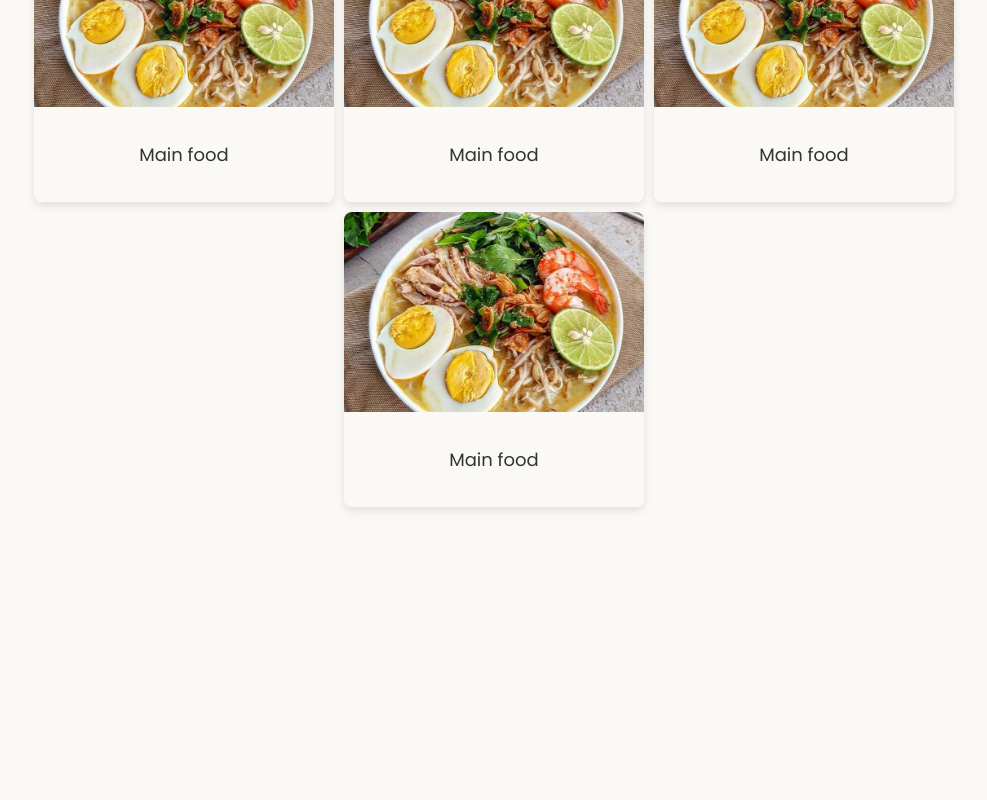
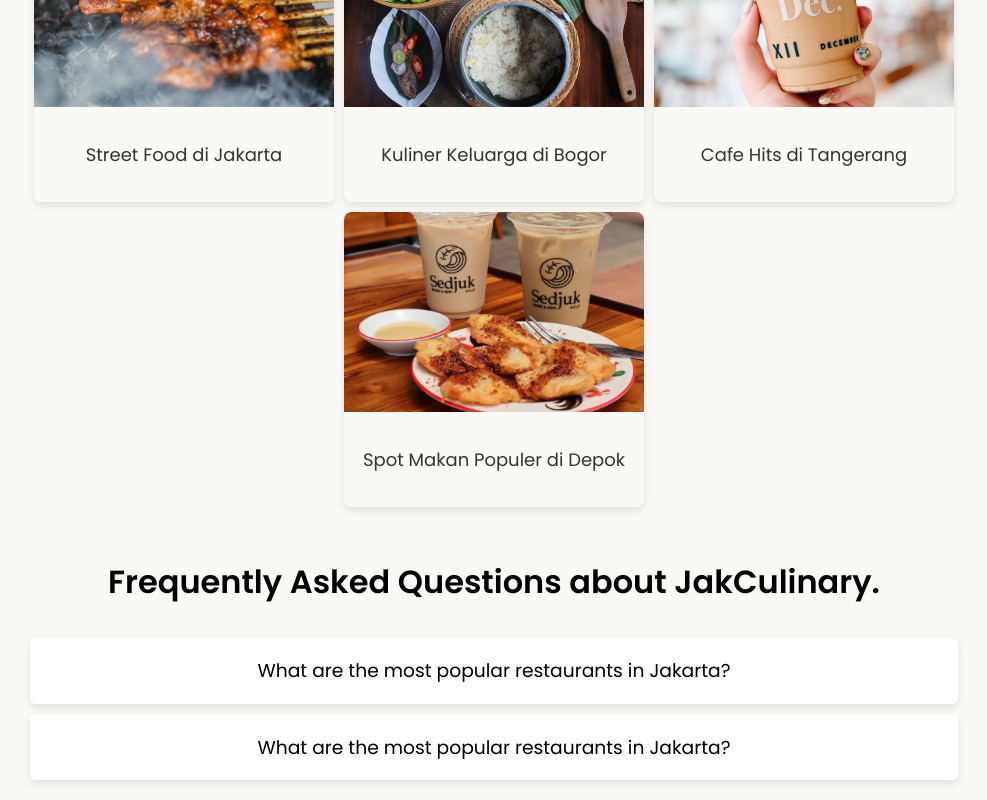
Before and after one commit to divanamecca/kel1_ti2B_tb2, a React (Vite) app: page / in a window 1280 px wide. Shown: the part 855-1655 px from the top of the page, without its empty margins (146-1133 px from the left). Before the commit the page ends 1382 px from the top, so only its background shows below. Built offline with nearby package versions, Linux system fonts and the light colour scheme.

Commit message:
i forgot what i am doin

```diff
--- a/konten/kategori.json
+++ b/public/konten/kategori.json
@@ -1,24 +1,24 @@
 {
   "kategori": [
     {
-      "nama": "Street Food Legendaris di Jakarta",
-      "slug": "street-food-legendaris-jakarta",
-      "image": "public/images/street-food.jpg"
+      "nama": "Street Food di Jakarta",
+      "slug": "street-food-jakarta",
+      "image": "./images/street-food.jpg"
     },
     {
       "nama": "Kuliner Keluarga di Bogor",
       "slug": "kuliner-keluarga-bogor",
-      "image": "public/images/kuliner-keluarga.jpg"
+      "image": "./images/kuliner-keluarga.jpg"
     },
     {
       "nama": "Cafe Hits di Tangerang",
       "slug": "cafe-hits-tangerang",
-      "image": "public/images/cafe.jpg"
+      "image": "./images/cafe.jpg"
     },
     {
       "nama": "Spot Makan Populer di Depok",
       "slug": "spot-makan-populer-depok",
-      "image": "public/images/spot-makan-populer.jpg"
+      "image": "./images/spot-makan-populer.jpg"
     }
   ]
 }
--- a/src/components/Card/Card.jsx
+++ b/src/components/Card/Card.jsx
@@ -1,10 +1,10 @@
 import "./Card.css"
-import { NavLink } from "react-router-dom"
+import { Link } from "react-router-dom"
 const Card = (props) => {
-    const {image, title} = props
+    const {image, title, slug} = props
     return (
         <>
-            <NavLink to={`/categories`}>
+            <Link to={`/categories/${slug}`}>
                 <div className="card">
                     <div className="card-image">
                         <img src={image} alt="card-image"/>
@@ -15,7 +15,7 @@ const Card = (props) => {
                         </p>
                     </div>
                 </div>
-            </NavLink>
+            </Link>
         </>
     )
 }
--- /dev/null
+++ b/src/components/Faq/Faq.css
@@ -0,0 +1,15 @@
+.questions {
+    width: 80%;
+    border-radius: 5px;
+    background-color: white;
+    text-align: center;
+    overflow: hidden;
+    box-shadow: 0 4px 8px rgba(0,0,0,0.1);
+    background-color: #fff;
+    transition: transform 0.2s ease;
+    cursor: pointer;
+}
+
+.questions h3 {
+    background: transparent;
+}
--- /dev/null
+++ b/src/components/Faq/Faq.jsx
@@ -0,0 +1,18 @@
+import "./Faq.css"
+const Faq = () => {
+    const handleClick = () => {
+        console.log('clicked');
+    }
+
+    return (
+        <>
+            <div className="questions" onClick={handleClick}>
+                <h3>
+                    What are the most popular restaurants in Jakarta?
+                </h3>
+            </div>
+        </>
+    )
+}
+
+export default Faq;
--- a/src/css/Home.css
+++ b/src/css/Home.css
@@ -25,3 +25,25 @@
     gap: 10px;
     flex-wrap: wrap;
 }
+
+.faq-head .faq-title {
+    font-weight: bold;
+}
+
+.faq-box {
+    margin-top: 20px;
+    display: flex;
+    flex-direction: column;
+    justify-content: center;
+    align-items: center;
+}
+
+.faq-body {
+    width: 100%;
+    padding: 10px;
+    display: flex;
+    flex-direction: column;
+    justify-content: center;
+    align-items: center;
+    gap: 10px;
+}
--- a/src/pages/Categories.jsx
+++ b/src/pages/Categories.jsx
@@ -1,6 +1,23 @@
+import { useParams } from "react-router-dom"
+import Navbar from "../components/Navbar/Navbar";
+import { useEffect } from "react";
+
 const Categories = () => {
+
+    const { slug } = useParams();
+
+    useEffect(() => {
+
+    },[]);
+
     return (
         <>
+            <div className="wrapper">
+                <Navbar/>
+                <div className="container">
+
+                </div>
+            </div>
 
         </>
     )
--- a/src/pages/Culinaries.jsx
+++ b/src/pages/Culinaries.jsx
@@ -1,11 +1,11 @@
 import Navbar from "../components/Navbar/Navbar";
+
 const Culinaries = () => {
     return (
         <>
             <div className="wrapper">
                 <Navbar/>
                 <h2>
-                    this is culinaries
                 </h2>
             </div>
         </>
--- a/src/pages/Home.jsx
+++ b/src/pages/Home.jsx
@@ -2,9 +2,31 @@ import Hero from "../components/Hero/Hero";
 import Navbar from "../components/Navbar/Navbar";
 import Footer from "../components/Footer/Footer";
 import Card from "../components/Card/Card";
+import Faq from "../components/Faq/Faq";
 import "./../css/Home.css";
+import { useEffect, useState } from "react";
+
 
 const Home = () => {
+    const [data, setData] = useState([]);
+    const fetchAPI = async () => {
+    try {
+        const response = await fetch('http://localhost:5173/konten/kategori.json');
+        const  { kategori } = await response.json();
+        setData(kategori)
+    } catch (error) {
+        console.log(error)
+    }
+    };
+
+    useEffect(() => {
+        fetchAPI();
+    }, [])
+
+    useEffect(() => {
+        console.log(data)
+    }, [data])
+
     return (
         <>
             <div className="wrapper">
@@ -24,10 +46,24 @@ const Home = () => {
                                 </h1>
                             </div>
                             <div className="categories-body">
-                                <Card image={"./images/main-food.jpg"} title={"Main food"}/>
-                                <Card image={"./images/main-food.jpg"} title={"Main food"}/>
-                                <Card image={"./images/main-food.jpg"} title={"Main food"}/>
-                                <Card image={"./images/main-food.jpg"} title={"Main food"}/>
+                                {data.map((item, index)=> {
+                                    return(
+                                        <Card image={item.image} title={item.nama} key={index} slug={item.slug}/>
+                                    )
+                                })}
+                            </div>
+                        </div>
+                        <div className="faq-section">
+                            <div className="faq-box" >
+                                <div className="faq-head" id="faq-box">
+                                    <h1 className="faq-title">
+                                        Frequently Asked Questions about JakCulinary.
+                                    </h1>
+                                </div>
+                                <div className="faq-body">
+                                    <Faq/>
+                                    <Faq/>
+                                </div>
                             </div>
                         </div>
                     </div>
--- a/src/routes/router.jsx
+++ b/src/routes/router.jsx
@@ -3,6 +3,7 @@ import Home from "./../pages/Home";
 import AboutUs from "../pages/AboutUs";
 import Culinaries from "../pages/Culinaries";
 import ContactUs from "../pages/ContactUs";
+import Categories from "../pages/Categories";
 
 const router = createBrowserRouter([
     {
@@ -21,6 +22,10 @@ const router = createBrowserRouter([
         path : "/contact-us",
         element : <ContactUs/>
     },
+    {
+        path : "/categories/:slug",
+        element : <Categories/>
+    },
 ])
 
 export default router;
```
Also changed, not shown: public/konten/data.json (renamed from konten/data.json).
